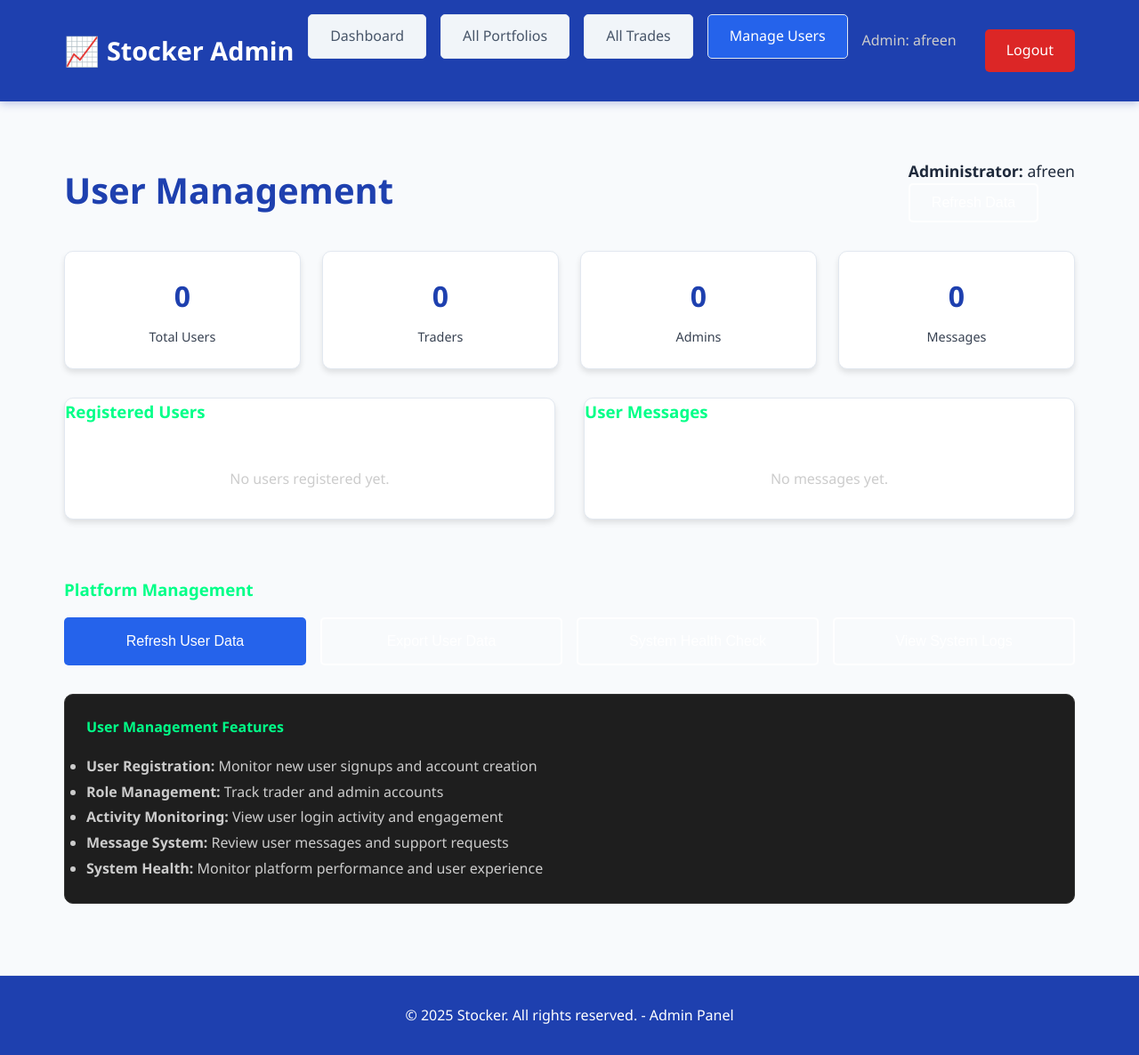
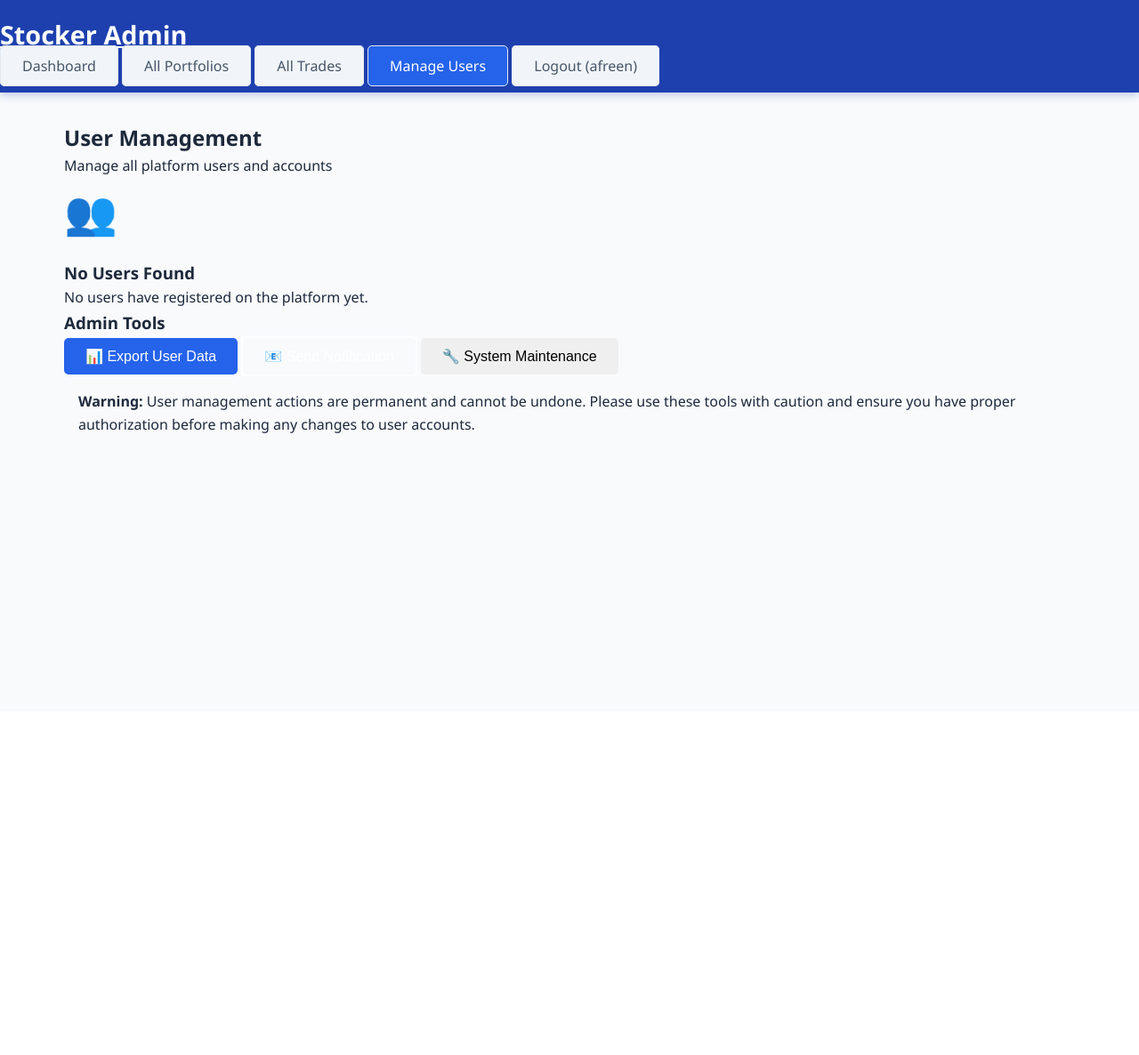
Before and after one commit to Thasleembegam04/STOCKER, a Flask app: template templates/admin_manage.html in a window 1280 px wide. Shown: the whole page at 89% size. After the commit the page ends 487 px from the top, so only its background shows below. Run offline with Flask 3, Linux system fonts and the light colour scheme; the template is opened without the code that fills it, so the values that code supplies are empty; a user stored in the database is signed in.

Commit message:
Update admin_manage.html

```diff
--- a/templates/admin_manage.html
+++ b/templates/admin_manage.html
@@ -5,167 +5,227 @@
     <meta name="viewport" content="width=device-width, initial-scale=1.0">
     <title>Manage Users - Admin - Stocker</title>
     <link rel="stylesheet" href="{{ url_for('static', filename='styles.css') }}">
-    <script src="{{ url_for('static', filename='script.js') }}"></script>
 </head>
-<body>
-    <header>
-        <div class="header-container">
-            <div class="logo">
-                <span class="logo-icon">📈</span>
-                <a href="{{ url_for('admin_dashboard') }}" style="color: inherit; text-decoration: none;">Stocker Admin</a>
+<body class="admin-page">
+    <header class="header">
+        <div class="container">
+            <nav class="nav">
+                <a href="/admin/dashboard" class="logo">Stocker Admin</a>
+                <div class="nav-links">
+                    <a href="/admin/dashboard" class="nav-link">Dashboard</a>
+                    <a href="/admin/portfolio" class="nav-link">All Portfolios</a>
+                    <a href="/admin/history" class="nav-link">All Trades</a>
+                    <a href="/admin/manage" class="nav-link active">Manage Users</a>
+                    <a href="/logout" class="nav-link">Logout ({{ session.username }})</a>
                 </div>
-
-            <div class="nav-menu-container">
-                <a href="{{ url_for('admin_dashboard') }}" class="nav-link">Dashboard</a>
-                <a href="{{ url_for('admin_portfolio') }}" class="nav-link">All Portfolios</a>
-                <a href="{{ url_for('admin_history') }}" class="nav-link">All Trades</a>
-                <a href="{{ url_for('admin_manage') }}" class="nav-link active">Manage Users</a>
-            </div>
-
-            <div class="auth-buttons">
-                <span style="color: #cccccc; margin-right: 1rem;">Admin: {{ session.username }}</span>
-                <a href="{{ url_for('logout') }}" class="btn btn-danger">Logout</a>
-            </div>
+            </nav>
         </div>
     </header>
 
-    <main>
-        <div class="dashboard-container">
-            <div class="dashboard-header">
-                <h1 class="dashboard-title">User Management</h1>
-                <div class="user-info">
-                    <p><strong>Administrator:</strong> {{ session.username }}</p>
-                    <button class="btn btn-secondary" onclick="window.location.reload()">Refresh Data</button>
-                </div>
+    <main class="main-content">
+        <div class="container">
+            <div class="card">
+                <div class="card-header">
+                    <h2 class="card-title">User Management</h2>
+                    <div class="text-secondary">Manage all platform users and accounts</div>
                 </div>
 
-            <div class="stats-grid">
+                {% if users %}
+                    <div class="table-container">
+                        <table class="table">
+                            <thead>
+                                <tr>
+                                    <th>ID</th>
+                                    <th>Username</th>
+                                    <th>Email</th>
+                                     <th>Role</th>
+                                    <th>Balance</th>
+                                    <th>Registration Date</th>
+                                    <th>Status</th>
+                                    <th>Actions</th>
+                                </tr>
+                            </thead>
+                            <tbody>
+                                {% for user in users %}
+                                <tr>
+                                    <td>
+                                        <code>{{ user[0] }}</code>
+                                    </td>
+                                    <td>
+                                        <strong>{{ user[1] }}</strong>
+                                    </td>
+                                    <td>
+                                        <span class="text-secondary">{{ user[2] }}</span>
+                                    </td>
+                                    <td>
+                                        <span class="btn btn-sm {% if user[4] == 'admin' %}btn-warning{% else %}btn-success{% endif %}">
+                                            {{ user[4].title() }}
+                                        </span>
+                                    </td>
+                                    <td>
+                                        <strong>${{ "%.2f"|format(user[3]) }}</strong>
+                                     </td>
+                                     <td>
+                                         <div style="font-size: 0.875rem;">
+                                             {{ user[5][:10] }}
+                                         </div>
+                                    </td>
+                                    <td>
+                                        <span class="btn btn-sm btn-success">Active</span>
+                                    </td>
+                                    <td>
+                                        <div style="display: flex; gap: 0.5rem;">
+                                            <button
+                                                class="btn btn-sm btn-secondary user-action"
+                                                data-action="view"
+                                                data-user-id="{{ user[0] }}"
+                                                onclick="viewUser('{{ user[1] }}', '{{ user[2] }}', '{{ user[4] }}', {{ user[3] }}, '{{ user[5] }}')"
+                                            >
+                                                View
+                                            </button>
+                                            <button
+                                                class="btn btn-sm btn-warning user-action"
+                                                data-action="suspend"
+                                                data-user-id="{{ user[0] }}"
+                                            >
+                                                Suspend
+                                            </button>
+                                            <button
+                                                class="btn btn-sm btn-danger user-action"
+                                                data-action="delete"
+                                                data-user-id="{{ user[0] }}"
+                                            >
+                                                Delete
+                                            </button>
+                                        </div>
+                                    </td>
+                                </tr>
+                                {% endfor %}
+                            </tbody>
+                        </table>
+                    </div>
+
+                    <div class="grid grid-4 mt-4">
                         <div class="stat-card">
                             <div class="stat-value">{{ users|length }}</div>
                             <div class="stat-label">Total Users</div>
                         </div>
                         <div class="stat-card">
-                    <div class="stat-value">{{ users|selectattr('3', 'equalto', 'Trader')|list|length }}</div>
-                    <div class="stat-label">Traders</div>
+                            {% set total_balance = users | sum(attribute=3) %}
+                            <div class="stat-value">${{ "%.0f"|format(total_balance) }}</div>
+                            <div class="stat-label">Total Balances</div>
                         </div>
                         <div class="stat-card">
-                    <div class="stat-value">{{ users|selectattr('3', 'equalto', 'Admin')|list|length }}</div>
-                    <div class="stat-label">Admins</div>
+                            {% set avg_balance = total_balance / users|length if users|length > 0 else 0 %}
+                            <div class="stat-value">${{ "%.0f"|format(avg_balance) }}</div>
+                            <div class="stat-label">Average Balance</div>
                         </div>
                         <div class="stat-card">
-                    <div class="stat-value">{{ messages|length }}</div>
-                    <div class="stat-label">Messages</div>
+                            <div class="stat-value">{{ users|length }}</div>
+                            <div class="stat-label">Active Accounts</div>
                         </div>
                     </div>
-
-            <div style="display: grid; grid-template-columns: 1fr 1fr; gap: 2rem; margin-bottom: 2rem;">
-                <!-- User Management -->
-                <div class="table-container">
-                    <h3 style="color: #00ff88; margin-bottom: 1rem;">Registered Users</h3>
-                    {% if users %}
-                    <table class="table">
-                        <thead>
-                            <tr>
-                                <th>Username</th>
-                                <th>Email</th>
-                                <th>Role</th>
-                                <th>Joined</th>
-                            </tr>
-                        </thead>
-                        <tbody>
-                            {% for user in users %}
-                            <tr>
-                                <td><strong style="color: #00ff88;">{{ user[1] }}</strong></td>
-                                <td>{{ user[2] }}</td>
-                                <td>
-                                    <span class="{% if user[3] == 'Admin' %}action-buy{% else %}action-sell{% endif %}">
-                                        {{ user[3] }}
-                                    </span>
-                                </td>
-                                <td>{{ user[4] }}</td>
-                            </tr>
-                            {% endfor %}
-                        </tbody>
-                    </table>
                 {% else %}
-                    <p style="color: #cccccc; text-align: center; padding: 2rem;">No users registered yet.</p>
+                    <div class="text-center p-4">
+                        <div style="font-size: 3rem; margin-bottom: 1rem;">👥</div>
+                        <h3>No Users Found</h3>
+                        <p class="text-secondary">No users have registered on the platform yet.</p>
+                    </div>
                 {% endif %}
             </div>
 
-                <!-- Messages -->
-                <div class="table-container">
-                    <h3 style="color: #00ff88; margin-bottom: 1rem;">User Messages</h3>
-                    {% if messages %}
-                    <div style="max-height: 400px; overflow-y: auto;">
-                        {% for message in messages %}
-                        <div style="background-color: #2a2a2a; padding: 1rem; margin-bottom: 1rem; border-radius: 5px; border-left: 3px solid #00ff88;">
-                            <div style="display: flex; justify-content: space-between; margin-bottom: 0.5rem;">
-                                <strong style="color: #00ff88;">{{ message[2] }}</strong>
-                                <small style="color: #cccccc;">{{ message[1] }}</small>
+            <div class="card">
+                <div class="card-header">
+                    <h3 class="card-title">Admin Tools</h3>
                 </div>
-                            <p style="color: #ffffff; margin: 0;">{{ message[0] }}</p>
-                        </div>
-                        {% endfor %}
-                    </div>
-                    {% else %}
-                    <p style="color: #cccccc; text-align: center; padding: 2rem;">No messages yet.</p>
-                    {% endif %}
-                </div>
-            </div>
-
-            <div class="admin-actions">
-                <h3 style="color: #00ff88; margin-bottom: 1rem;">Platform Management</h3>
-                <div style="display: grid; grid-template-columns: repeat(auto-fit, minmax(200px, 1fr)); gap: 1rem;">
-                    <button class="btn btn-primary" style="padding: 1rem;" onclick="refreshUserData()">
-                        Refresh User Data
+                <div class="grid grid-3">
+                    <button class="btn btn-primary" onclick="exportUserData()">
+                        📊 Export User Data
                     </button>
-                    <button class="btn btn-secondary" style="padding: 1rem;" onclick="exportUserData()">
-                        Export User Data
+                    <button class="btn btn-secondary" onclick="sendBulkNotification()">
+                        📧 Send Notification
                     </button>
-                    <button class="btn btn-secondary" style="padding: 1rem;" onclick="systemHealthCheck()">
-                        System Health Check
-                    </button>
-                    <button class="btn btn-secondary" style="padding: 1rem;" onclick="viewSystemLogs()">
-                        View System Logs
+                    <button class="btn btn-warning" onclick="systemMaintenance()">
+                        🔧 System Maintenance
                     </button>
                 </div>
             </div>
 
-            <div style="background-color: #1e1e1e; padding: 1.5rem; border-radius: 10px; margin-top: 2rem; border: 1px solid #333;">
-                <h4 style="color: #00ff88; margin-bottom: 1rem;">User Management Features</h4>
-                <ul style="color: #cccccc; line-height: 1.8;">
-                    <li><strong>User Registration:</strong> Monitor new user signups and account creation</li>
-                    <li><strong>Role Management:</strong> Track trader and admin accounts</li>
-                    <li><strong>Activity Monitoring:</strong> View user login activity and engagement</li>
-                    <li><strong>Message System:</strong> Review user messages and support requests</li>
-                    <li><strong>System Health:</strong> Monitor platform performance and user experience</li>
-                </ul>
+            <div class="alert alert-danger">
+                <strong>Warning:</strong> User management actions are permanent and cannot be undone.
+                Please use these tools with caution and ensure you have proper authorization before
+                making any changes to user accounts.
             </div>
         </div>
     </main>
 
-    <footer>
-        <div class="footer-content">
-            <p>&copy; 2025 Stocker. All rights reserved. - Admin Panel</p>
+    <!-- User Details Modal -->
+    <div id="userModal" style="display: none; position: fixed; top: 0; left: 0; width: 100%; height: 100%; background: rgba(0,0,0,0.5); z-index: 1000; align-items: center; justify-content: center;">
+        <div class="card" style="max-width: 500px; margin: 2rem;">
+            <div class="card-header">
+                <h3 class="card-title">User Details</h3>
+                <button onclick="closeModal()" class="btn btn-sm btn-secondary">✕</button>
             </div>
-    </footer>
+            <div id="userDetails"></div>
+        </div>
+    </div>
 
+    <script src="{{ url_for('static', filename='script.js') }}"></script>
     <script>
-        function refreshUserData() {
-            window.location.reload();
+        function viewUser(username, email, balance, createdAt) {
+            const modal = document.getElementById('userModal');
+            const details = document.getElementById('userDetails');
+
+            details.innerHTML = `
+                <div style="padding: 1rem;">
+                    <div class="form-group">
+                        <label class="form-label">Username</label>
+                        <div class="form-input" style="background: var(--secondary-bg);">${username}</div>
+                    </div>
+                    <div class="form-group">
+                        <label class="form-label">Email</label>
+                        <div class="form-input" style="background: var(--secondary-bg);">${email}</div>
+                    </div>
+                     <div class="form-group">
+                         <label class="form-label">Role</label>
+                         <div class="form-input" style="background: var(--secondary-bg);">${arguments[2]}</div>
+                     </div>
+                    <div class="form-group">
+                        <label class="form-label">Balance</label>
+                        <div class="form-input" style="background: var(--secondary-bg);">$${arguments[3].toFixed(2)}</div>
+                    </div>
+                    <div class="form-group">
+                        <label class="form-label">Registration Date</label>
+                        <div class="form-input" style="background: var(--secondary-bg);">${arguments[4]}</div>
+                    </div>
+                </div>
+            `;
+
+            modal.style.display = 'flex';
+        }
+
+        function closeModal() {
+            document.getElementById('userModal').style.display = 'none';
         }
 
         function exportUserData() {
-            alert('Export functionality would be implemented here');
+            alert('User data export functionality would be implemented here.');
         }
 
-        function systemHealthCheck() {
-            alert('System is running normally. All services are operational.');
+        function sendBulkNotification() {
+            alert('Bulk notification system would be implemented here.');
         }
 
-        function viewSystemLogs() {
-            alert('System logs would be displayed here');
+        function systemMaintenance() {
+            alert('System maintenance tools would be implemented here.');
         }
+
+        // Close modal when clicking outside
+        document.getElementById('userModal').addEventListener('click', function(e) {
+            if (e.target === this) {
+                closeModal();
+            }
+        });
     </script>
 </body>
 </html>
```
Lines whose indentation alone changed are shown as unchanged.
